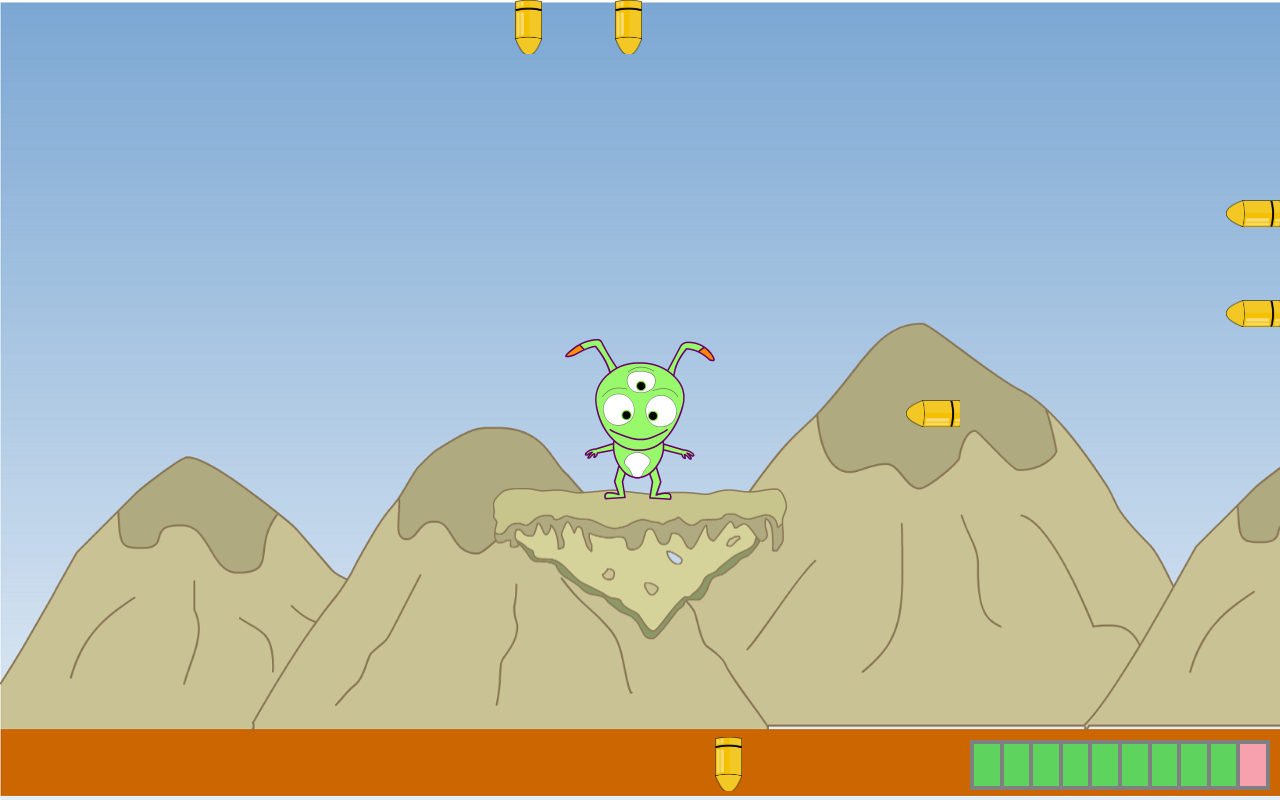
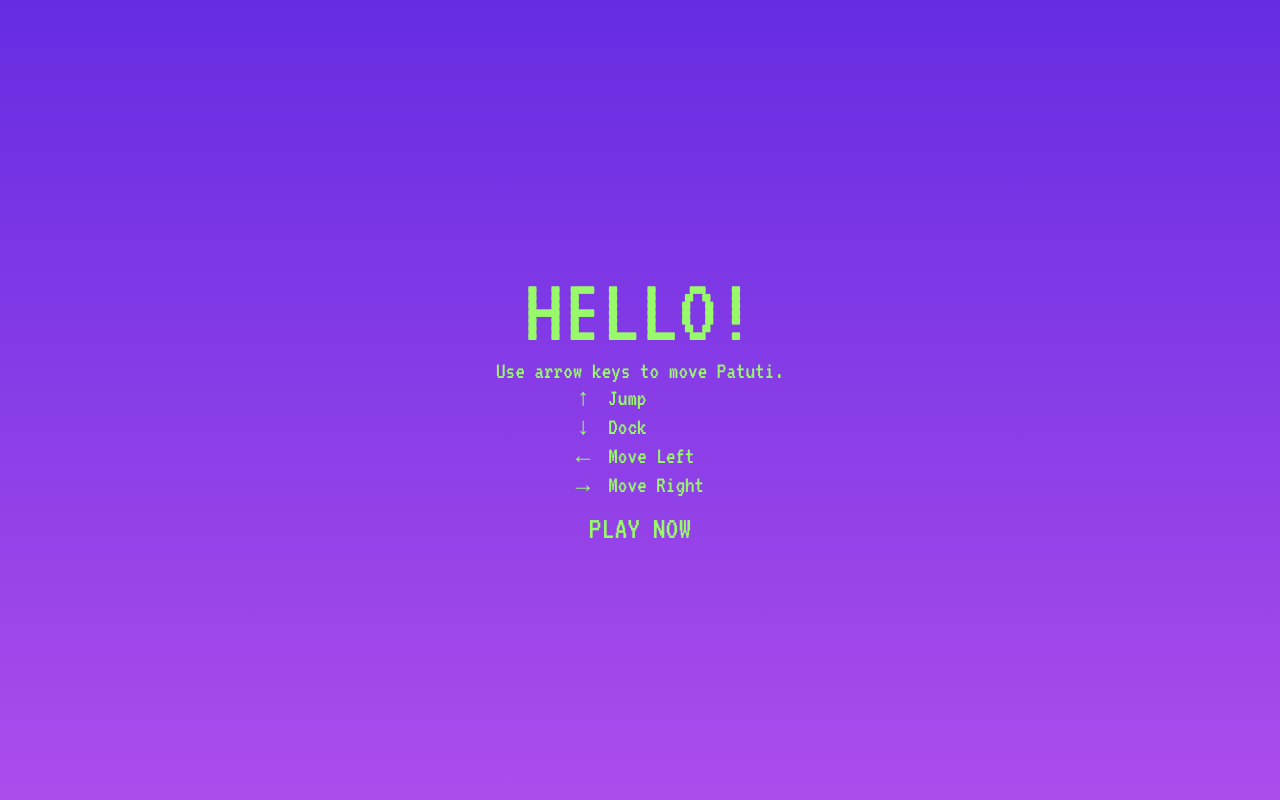
Before and after one commit to wylenjoan/patuti-vue, a plain HTML site: page index.html in a window 1280 px wide. Drawn offline with nearby package versions, Linux system fonts and the light colour scheme.

Commit message:
Add instructions

```diff
--- a/index.html
+++ b/index.html
@@ -9,7 +9,34 @@
   </head>
   <body>
     <div id="app">
-      <div id="game-area" tabindex="0" @keydown="setMove" v-if="!gameOver">
+      <!--TODO: add instructions modal -->
+      <div class="modal" v-if="greeting">
+        <div class="modal-content">
+          <h1>HELLO!</h1>
+          <h4>Use arrow keys to move Patuti.</h4>
+          <table>
+            <tr>
+              <td>↑</td>
+              <td>Jump</td>
+            </tr>
+            <tr>
+              <td>↓</td>
+              <td>Dock</td>
+            </tr>
+            <tr>
+              <td>←</td>
+              <td>Move Left</td>
+            </tr>
+            <tr>
+              <td>→</td>
+              <td>Move Right</td>
+            </tr>
+          </table>
+          <button @click="playNow">PLAY NOW</button>
+        </div>
+      </div>
+
+      <div id="game-area" tabindex="0" @keydown="setMove">
         <div id="patuti-space">
           <div
             id="patuti"
@@ -81,8 +108,8 @@
         </div>
       </div>
 
-      <div class="gameOver" v-if="gameOver">
-        <div class="game-over-content">
+      <div class="modal" v-if="gameOver">
+        <div class="modal-content">
           <div v-if="!exit">
             <h1>GAME OVER</h1>
             <h2>PLAY AGAIN?</h2>
@@ -93,6 +120,7 @@
           <div class="exit" v-if="exit">
             <div class="exit-patuti"></div>
             <h1>SEE YOU NEXT TIME!</h1>
+            <h3>- patuti & wylen joan lee</h3>
           </div>
         </div>
       </div>
--- a/script.js
+++ b/script.js
@@ -191,6 +191,7 @@ var app = new Vue({
         width: 54,
       },
       life: 10,
+      greeting: true,
       gameOver: false,
       exit: false,
     };
@@ -199,7 +200,6 @@ var app = new Vue({
   methods: {
     setMove(event) {
       let key = event.key;
-      console.log(key);
       switch (key) {
         // left
         case "ArrowLeft":
@@ -245,26 +245,17 @@ var app = new Vue({
         this.currentMove2 =
           (this.currentMove2 + 1) % this.images[this.currentMove1].length;
 
-        // console.log("current height: " + this.currentImage.height);
-        // console.log("current width: " + this.currentImage.width);
-        // console.log("ref height: " + this.$refs.patuti.clientHeight);
-        // console.log("ref width: " + this.$refs.patuti.clientWidth);
-
         switch (this.currentMove1) {
           // left
           case 1:
             if (this.currentImage.left > -47.5)
               if (this.currentMove2 != 1) this.currentImage.left -= 10;
-
-            // console.log(this.currentImage.left);
             break;
 
           // right
           case 2:
             if (this.currentImage.left < 192.5)
               if (this.currentMove2 != 1) this.currentImage.left += 10;
-
-            // console.log(this.currentImage.left);
             break;
 
           // dock
@@ -287,10 +278,6 @@ var app = new Vue({
           this.currentMove1 = 0;
           this.speed = 200;
         }
-
-        // console.log("move 1: " + this.currentMove1);
-        // console.log("move 2: " + this.currentMove2);
-        // console.log("move 2: " + this.currentImage.image);
       }, this.speed);
     },
     getRandomNumber(max) {
@@ -331,7 +318,6 @@ var app = new Vue({
             this.currentBulletH.y + this.currentBulletH.height &&
           this.currentImage.y + this.currentImage.height > this.currentBulletH.y
         ) {
-          // console.log("collision");
           this.updateLife();
 
           this.bulletH[this.currentShootingH].shoot = false;
@@ -376,7 +362,6 @@ var app = new Vue({
             this.currentBulletV.y + this.currentBulletV.height &&
           this.currentImage.y + this.currentImage.height > this.currentBulletV.y
         ) {
-          // console.log("collision");
           this.updateLife();
           this.bulletV[this.currentShootingV].shoot = false;
           this.currentShootingV = -1;
@@ -393,7 +378,6 @@ var app = new Vue({
 
     updateLife() {
       this.life = this.life - 1;
-      console.log(this.life);
       if (this.life === 0) {
         this.gameOver = true;
       }
@@ -403,10 +387,11 @@ var app = new Vue({
       this.gameOver = false;
       this.life = 10;
     },
-  },
 
-  created() {
-    this.movePatuti();
-    this.shootBothSides();
+    playNow() {
+      this.greeting = false;
+      this.movePatuti();
+      this.shootBothSides();
+    },
   },
 });
--- a/style.scss
+++ b/style.scss
@@ -128,14 +128,14 @@ body {
   }
 }
 
-.gameOver {
+.modal {
   height: 100%;
   width: 100%;
   position: absolute;
   background-image: linear-gradient(#652ce2, #ac4deb);
   z-index: 3;
 
-  .game-over-content {
+  .modal-content {
     width: 500px;
     height: 275px;
     margin: auto;
@@ -147,15 +147,24 @@ body {
     color: #98f96b;
     font-family: "VT323", monospace;
     text-align: center;
-    h1 {
-      font-size: 6em;
+    h1,
+    h2,
+    h3,
+    h4 {
       font-weight: normal;
       margin: 0;
     }
+    h1 {
+      font-size: 6em;
+    }
     h2 {
       font-size: 3em;
-      font-weight: normal;
-      margin: 0;
+    }
+    h3 {
+      font-size: 2em;
+    }
+    h4 {
+      font-size: 1.5em;
     }
     button {
       background-color: transparent;
@@ -170,5 +179,13 @@ body {
         text-decoration: underline;
       }
     }
+    table {
+      text-align: left;
+      margin: auto;
+      td {
+        padding: 0 8px;
+        font-size: 1.5em;
+      }
+    }
   }
 }
```
Also changed, not shown: style.css, 1 other file.
